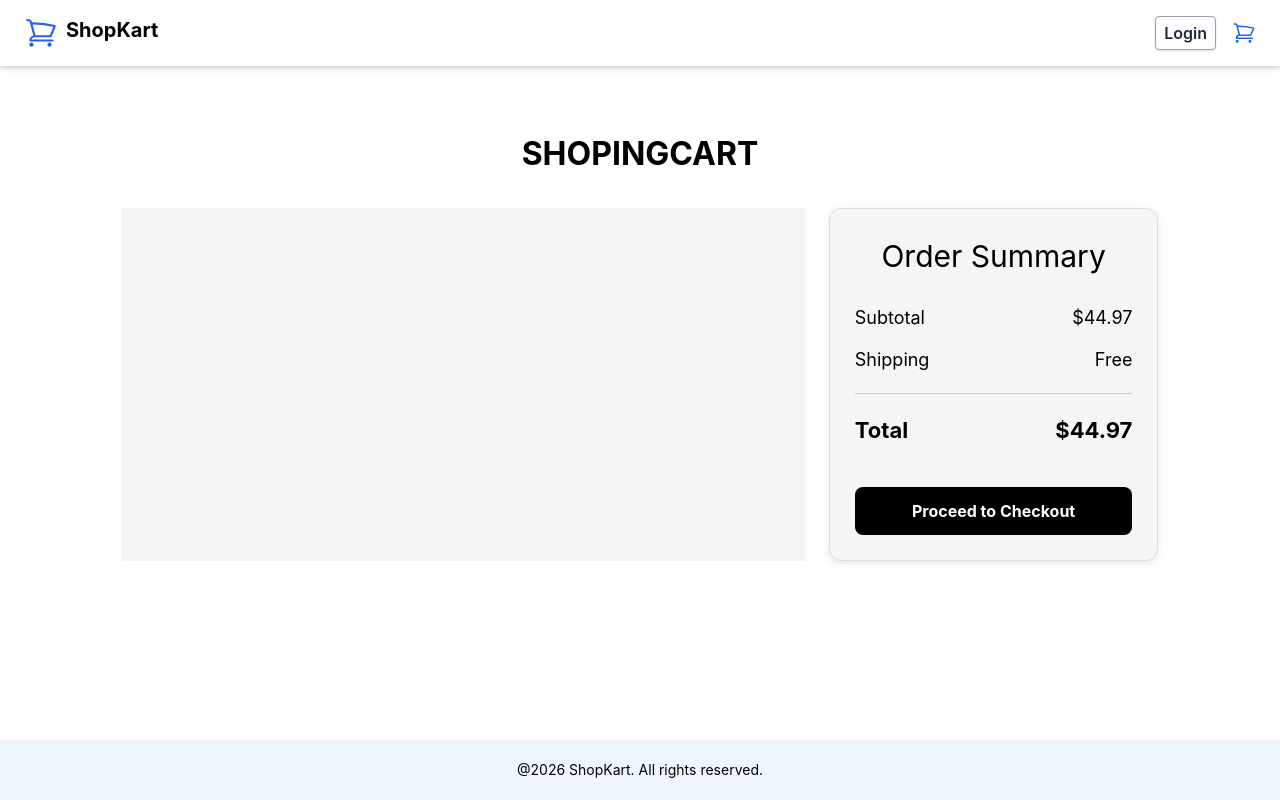
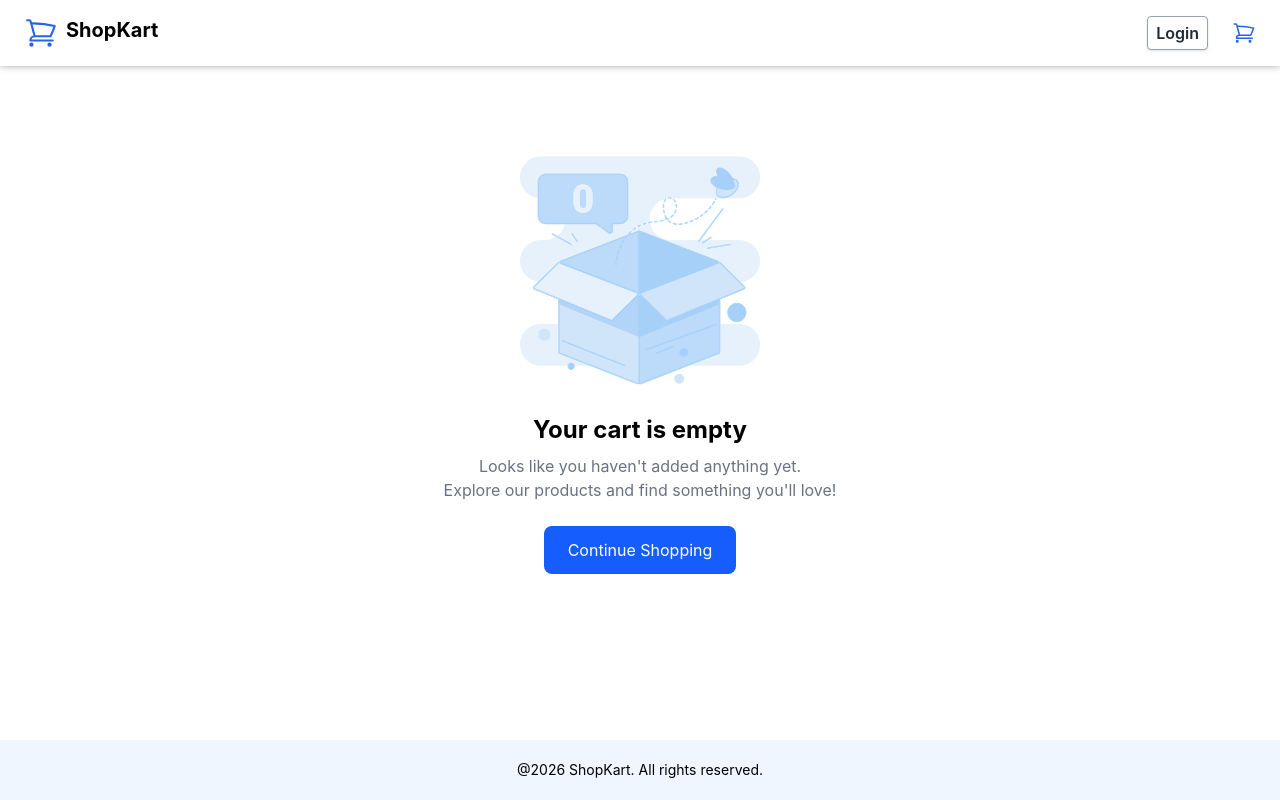
Before and after one commit to neethunair078-sys/ShopKart, a React (Vite) app: page /cart in a window 1280 px wide. Built offline with nearby package versions, Linux system fonts and the light colour scheme.

Commit message:
added empty cart UI and total price functionality

```diff
--- a/src/components/Navbar.jsx
+++ b/src/components/Navbar.jsx
@@ -46,7 +46,7 @@ const Navbar = () => {
           </div>
         </Link>
 
-        <div className='flex gap-4 items-center'>
+        <div className='flex gap-6 items-center'>
           {user ?
             <>
               <p><HiOutlineUser size={20} className="inline text-gray-900" /> {user.name}</p>
--- a/src/pages/Cart.jsx
+++ b/src/pages/Cart.jsx
@@ -3,7 +3,8 @@ import '../css/cart.css'
 import { useState } from "react"
 import { decrementQuantity, incrementQuantity, removeFromCart } from "../redux/slices/cartSlice"
 import toast from "react-hot-toast"
-import { useNavigate } from "react-router-dom"
+import { Link, useNavigate } from "react-router-dom"
+import emptyCart from '../assets/empty-cart.webp'
 
 const Cart = () => {
 
@@ -37,6 +38,39 @@ const Cart = () => {
 
         navigate("/checkout");
     }
+
+
+    const totalPrice = cartitems.reduce(
+        (total, item) => total + item.price * item.quantity,
+        0
+    );
+
+    if (cartitems.length === 0) {
+    return (
+      <div className="flex flex-col items-center justify-center py-15 text-center">
+        <img
+          src={emptyCart}
+          alt="Empty Cart"
+          className="w-60 mb-6"
+        />
+
+        <h2 className="text-2xl font-bold mb-2">
+          Your cart is empty
+        </h2>
+
+        <p className="text-gray-500 mb-6">
+          Looks like you haven't added anything yet. <br /> Explore our products and find something you'll love!
+        </p>
+
+        <Link
+          to="/"
+          className="bg-blue-600 text-white px-6 py-3 rounded-lg"
+        >
+          Continue Shopping
+        </Link>
+      </div>
+    );
+  }
 
     return (
         <div className="cart-page">
@@ -91,7 +125,7 @@ const Cart = () => {
 
                         <div className="summary-row">
                             <span>Subtotal</span>
-                            <span>$44.97</span>
+                            <span>${totalPrice.toFixed(2)}</span>
                         </div>
 
                         <div className="summary-row">
@@ -103,7 +137,7 @@ const Cart = () => {
 
                         <div className="summary-row total">
                             <span>Total</span>
-                            <span>$44.97</span>
+                            <span>${totalPrice.toFixed(2)}</span>
 
                         </div>
 
```
Also changed, not shown: src/pages/Register.jsx (+1 -6 lines), src/assets/empty-cart.webp (added).
